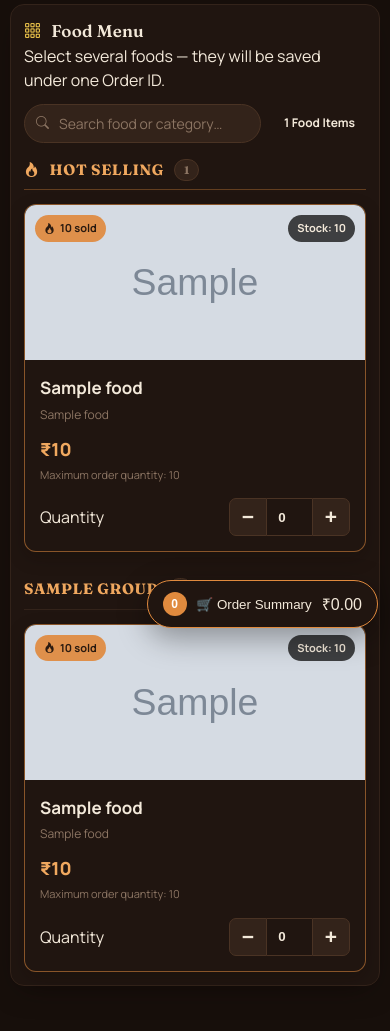
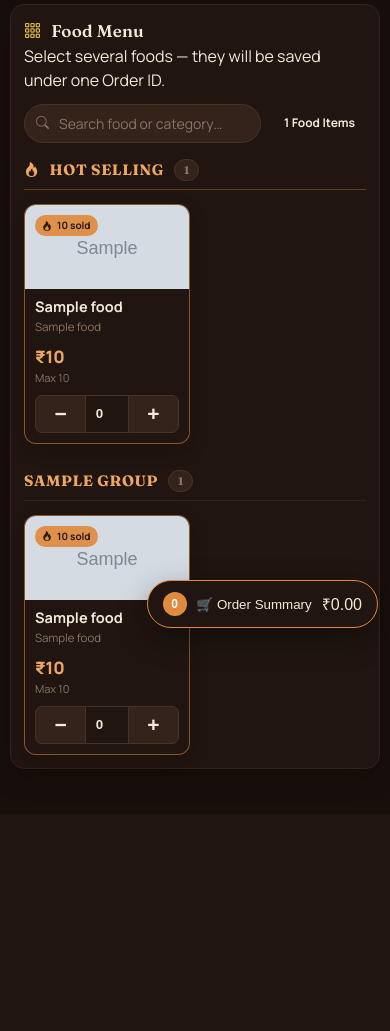
Before and after one commit to rahuldashld06-pixel/CAFE_MANAGEMENT_SYSTEM, a Python web app: template templates/add_order.html in a window 390 px wide. Shown: the part 204-1235 px from the top of the page. After the commit the page ends 991 px from the top, so only its background shows below. Run offline with Jinja, Linux system fonts and the light colour scheme; the template is opened without the code that fills it: most values are stand-ins (such as "Sample title", 1, 10 or a date in 2020); grey boxes marked "Sample" are stand-in pictures; some libraries are stand-ins or nearby versions.

Commit message:
Fit far more of the menu on screen without shrinking the type
The New Order cards were around 350px tall, so a 1440px desktop showed
four of them and a phone showed one. Every part of the card is still
there - picture, name, category, price, stock and the quantity control -
it was the spacing doing the damage.

The picture drops from 155px to 104px, the price and the stock note share
a line instead of stacking, and the gaps between rows come in. That takes
a card to about 249px. Columns now follow the width available rather than
a fixed count, so a wide screen fills up instead of stretching four cards
across it.

Measured, on the same menu:

    desktop 1440    4 cards fully on screen  ->  8
    phone   390     1                        ->  2
    card height     348px                    ->  249px

Type sizes stay where a name can be read across a counter: 15.5px for the
name, 17px for the price, and the tablet tests now assert those floors so
a future tightening cannot quietly trade readability for density.

Two things found on the way. style.css carried a blanket
`grid-template-columns: 1fr !important` for .food-grid below 700px, which
beat the menu's own responsive rules outright - that is why a phone showed
one enormous card per row whatever the menu asked for. And on a narrow
card the stock pill and the hot-selling tag collided in opposite corners;
the pill is dropped there rather than shrunk, because the same number is
already on the card as "Max N" under the price.

The mobile suite needed a bigger seed menu: denser cards meant its two-item
page no longer filled a phone screen, so the sticky-bar scroll check had
nothing to scroll. Its guard caught that rather than passing quietly.

All fifteen suites green: 37/19/25/18/23/39/19/29/25/15/17/10/31/16/48.

Co-Authored-By: Claude Opus 5 <noreply@anthropic.com>

```diff
--- a/static/css/style.css
+++ b/static/css/style.css
@@ -1289,10 +1289,14 @@ button, input, select, textarea {
     }
 }
 
-/* Form grids collapse naturally on narrow screens. */
+/* Form grids collapse naturally on narrow screens.
+
+   .food-grid is deliberately not in this list. The menu sizes its own
+   columns from the width available, and this blanket `1fr !important` beat
+   that outright - a phone showed one enormous food card per row no matter
+   what the menu's own rules asked for. */
 @media (max-width: 700px) {
     .form-grid,
-    .food-grid,
     .order-grid,
     .dashboard-grid,
     .two-column,
--- a/templates/add_order.html
+++ b/templates/add_order.html
@@ -7,10 +7,14 @@
 <style>
 .order-page { width: 100%; }
 
+/* Columns follow the space available rather than a fixed count, so a wide
+   screen fills up instead of stretching four cards across it. 200px is the
+   narrowest a card can be and still hold a readable name, a price and the
+   +/- control on one line. */
 .food-grid {
     display: grid;
-    grid-template-columns: repeat(4, minmax(0, 1fr));
-    gap: 18px;
+    grid-template-columns: repeat(auto-fill, minmax(200px, 1fr));
+    gap: 14px;
 }
 
 /* The search box hides cards and whole sections with [hidden]; .food-grid
@@ -149,7 +153,7 @@
 
 .food-card-image {
     width: 100%;
-    height: 155px;
+    height: 104px;
     object-fit: cover;
     display: block;
     background: var(--espresso-800);
@@ -157,7 +161,7 @@
 
 .food-card-placeholder {
     width: 100%;
-    height: 155px;
+    height: 104px;
     display: flex;
     align-items: center;
     justify-content: center;
@@ -166,14 +170,35 @@
     font-size: 48px;
 }
 
-.food-card-body { padding: 15px; }
-.food-card-name { font-size: 17px; font-weight: 700; color: var(--cream); margin-bottom: 5px; }
-.food-card-category { color: var(--cream-faint); font-size: 12px; margin-bottom: 12px; }
-.food-card-price { font-size: 18px; font-weight: 800; color: var(--copper-light); }
-.food-card-stock { font-size: 11px; color: var(--cream-faint); margin-top: 4px; }
+/* Everything the card carried is still here - picture, name, category,
+   price, remaining stock and the quantity control. It is the spacing that
+   was doing the damage, not the content: the price and the stock note now
+   share a line instead of stacking, and the gaps between rows are tighter.
+   Type sizes stay where they can be read across a counter. */
+.food-card-body { padding: 11px 12px 12px; }
+
+.food-card-name {
+    font-size: 15.5px;
+    font-weight: 700;
+    color: var(--cream);
+    line-height: 1.25;
+    margin-bottom: 2px;
+}
+
+.food-card-category { color: var(--cream-faint); font-size: 11.5px; margin-bottom: 8px; }
+
+.food-card-meta {
+    display: flex;
+    align-items: baseline;
+    justify-content: space-between;
+    gap: 8px;
+}
+
+.food-card-price { font-size: 17px; font-weight: 800; color: var(--copper-light); }
+.food-card-stock { font-size: 11px; color: var(--cream-faint); white-space: nowrap; }
 
 .food-card-footer {
-    margin-top: 15px;
+    margin-top: 10px;
     display: flex;
     align-items: center;
     justify-content: space-between;
@@ -248,13 +273,50 @@
     .food-group__note { display: none; }
 }
 
-@media (max-width: 1200px) { .food-grid { grid-template-columns: repeat(3, minmax(0, 1fr)); } }
-@media (max-width: 900px) {
-    .food-grid { grid-template-columns: repeat(2, minmax(0, 1fr)); }
+/* The fixed column counts are gone: auto-fill above already narrows the
+   grid as the screen does, and capping it at three or two only threw away
+   space a tablet in landscape has. What is left is the narrow end, where
+   the minimum has to come down or a phone drops to a single column. */
+@media (max-width: 620px) {
+    .food-grid {
+        /* Two to a row on a phone rather than one. 138px is the point where
+           the name still reads and the +/- control still fits. */
+        grid-template-columns: repeat(auto-fill, minmax(138px, 1fr));
+        gap: 10px;
+    }
+
+    .food-card-image,
+    .food-card-placeholder { height: 84px; }
+
+    .food-card-body { padding: 9px 10px 10px; }
+    .food-card-name { font-size: 14.5px; }
+
+    /* Side by side there is no room for both, so they stack - still both
+       there, just one above the other. */
+    .food-card-meta {
+        flex-direction: column;
+        align-items: flex-start;
+        gap: 1px;
+    }
+
+    /* The stock pill and the hot-selling tag sit in opposite corners and
+       start colliding at this width. The pill is dropped rather than
+       shrunk, because the same number is already on the card as "Max N"
+       just below the price - so nothing is actually lost. */
+    .food-status { display: none; }
+
+    .food-card-hot-tag {
+        font-size: 10px;
+        padding: 3px 7px;
+    }
+
+    .food-card-footer { margin-top: 8px; }
+    .quantity-help { display: none; }
+    .quantity-control { width: 100%; }
+    .quantity-btn { flex: 1; }
+    .quantity-input, .quantity-mirror-input { flex: 1; min-width: 0; }
 }
-@media (max-width: 600px) {
-    .food-grid { grid-template-columns: 1fr; }
-}
+
 
 /* ==========================================
    FLOATING ORDER SUMMARY
@@ -557,11 +619,13 @@
                     <div class="food-card-body">
                         <div class="food-card-name">{{ food.food_name }}</div>
                         <div class="food-card-category">{{ food.category_name or "Other" }}</div>
-                        <div class="food-card-price">₹{{ food.price }}</div>
-                        <div class="food-card-stock" id="food_stock_note_{{ uid }}">Maximum order quantity: {{ food.quantity }}</div>
+                        <div class="food-card-meta">
+                            <span class="food-card-price">₹{{ food.price }}</span>
+                            <span class="food-card-stock" id="food_stock_note_{{ uid }}">Max {{ food.quantity }}</span>
+                        </div>
 
                         <div class="food-card-footer">
-                            <span class="quantity-help">Quantity</span>
+                            <span class="quantity-help">Qty</span>
                             <div class="quantity-control">
                                 <button type="button" class="quantity-btn quantity-minus" onclick="changeQuantity({{ food.food_id }}, -1)">−</button>
                                 {# The mirror deliberately has no `name`, so the browser
@@ -1221,7 +1285,7 @@ document.addEventListener('DOMContentLoaded', syncHotMirrors);
                 }
 
                 if (statusEl) statusEl.textContent = "Stock: " + quantity;
-                if (noteEl) noteEl.textContent = "Maximum order quantity: " + quantity;
+                if (noteEl) noteEl.textContent = "Max " + quantity;
 
                 if (card) {
                     const plusBtn = card.querySelector(".quantity-plus");
```
Also changed, not shown: tests/mobile_nav_test.py (+7 -1 lines), tests/tablet_layout_test.py (+49 -0 lines), README.md.
